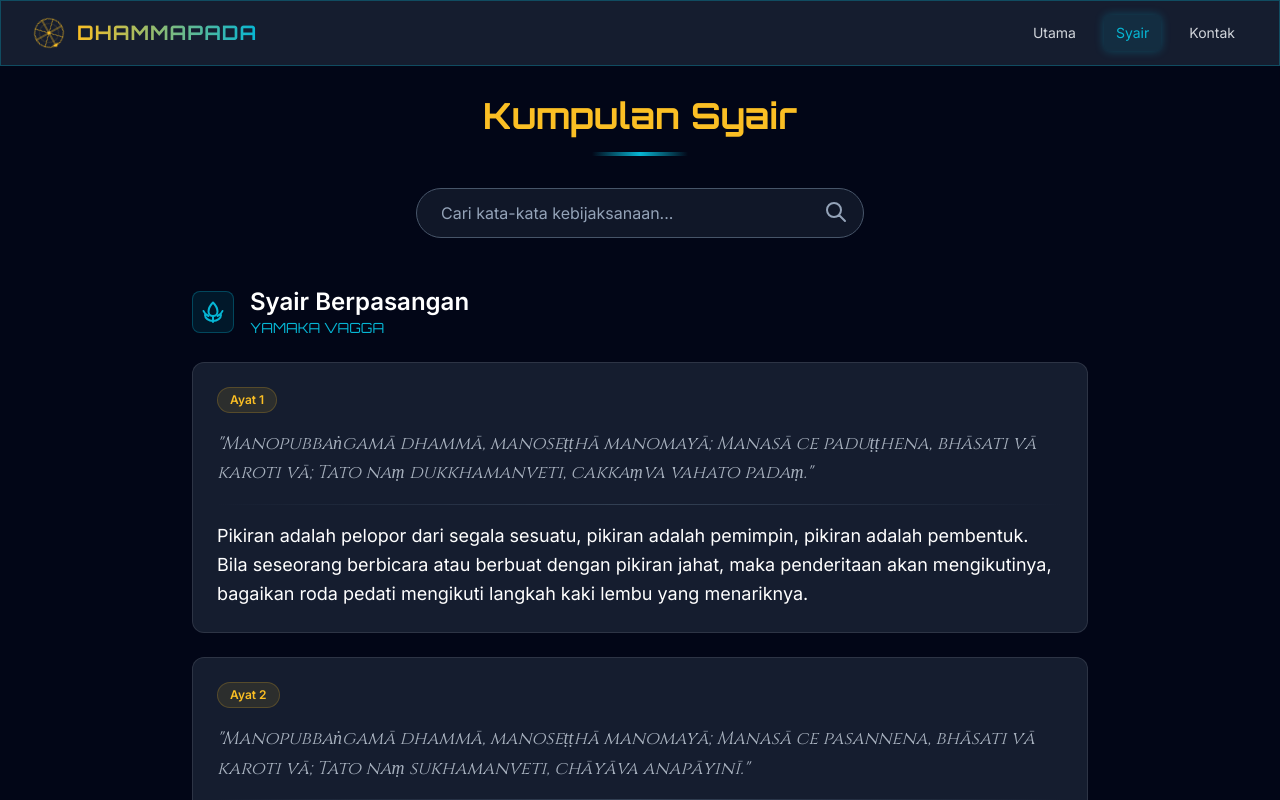
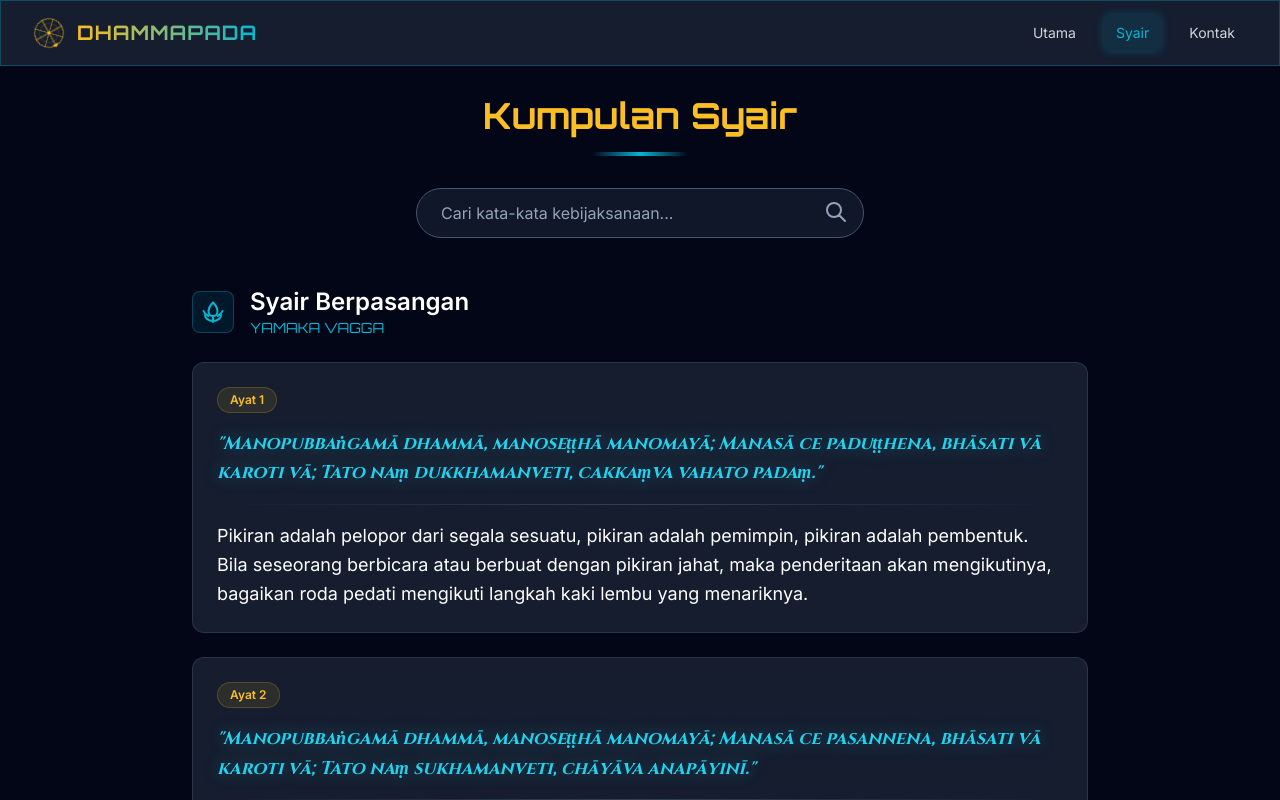
Before and after one commit to josanv1n/dhammapada-buddha, a React (Vite) app: page / in a window 1280 px wide. Both pictures are taken after a click on the button "Syair". Shown: the top 800 px of the page. Built offline with nearby package versions, Linux system fonts and the light colour scheme.

Commit message:
feat: Enhance verse display styling
Update the styling for verses to improve readability and visual appeal. The Pali text is now styled with a bold cyan color and a subtle glow effect, making it more prominent and aligned with the techno-spiritual theme.

```diff
--- a/pages/Verses.tsx
+++ b/pages/Verses.tsx
@@ -65,7 +65,7 @@ const Verses: React.FC = () => {
                       </span>
                     </div>
 
-                    <p className="font-classic text-lg text-slate-300 italic mb-4 leading-relaxed opacity-80 group-hover:opacity-100 transition-opacity">
+                    <p className="font-classic text-lg text-cyan-400 font-bold italic mb-4 leading-relaxed drop-shadow-[0_0_8px_rgba(34,211,238,0.3)]">
                       "{verse.pali}"
                     </p>
 
```
